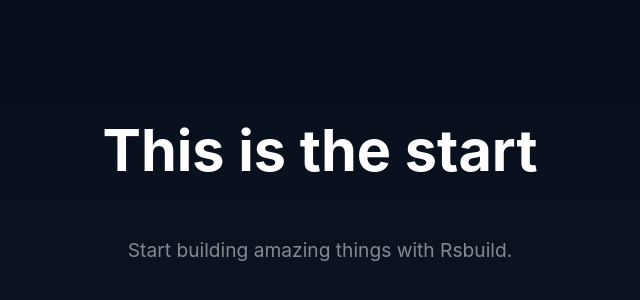
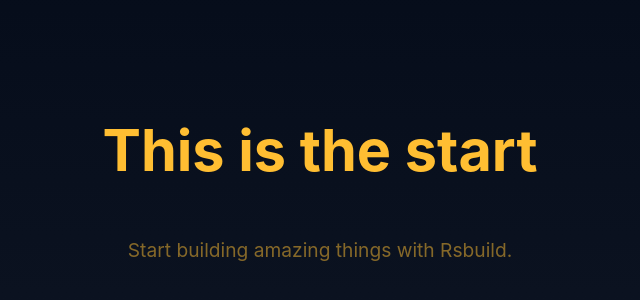
Before and after one commit to Yousif0606/Byte-Brigade, a React app in the folder CraftHive/: page / in a window 1280 px wide. Shown: the part 220-520 px from the top of the page, without its empty margins (320-960 px from the left). Built offline with nearby package versions, Linux system fonts and the light colour scheme; the HTML template or start-up script is replaced by a standard one.

Commit message:
changed colour

```diff
--- a/CraftHive/src/App.css
+++ b/CraftHive/src/App.css
@@ -1,6 +1,6 @@
 body {
   margin: 0;
-  color: #fff;
+  color: #ffbe32;
   font-family: Inter, Avenir, Helvetica, Arial, sans-serif;
   background-image: linear-gradient(to bottom, #020917, #101725);
 }
```
